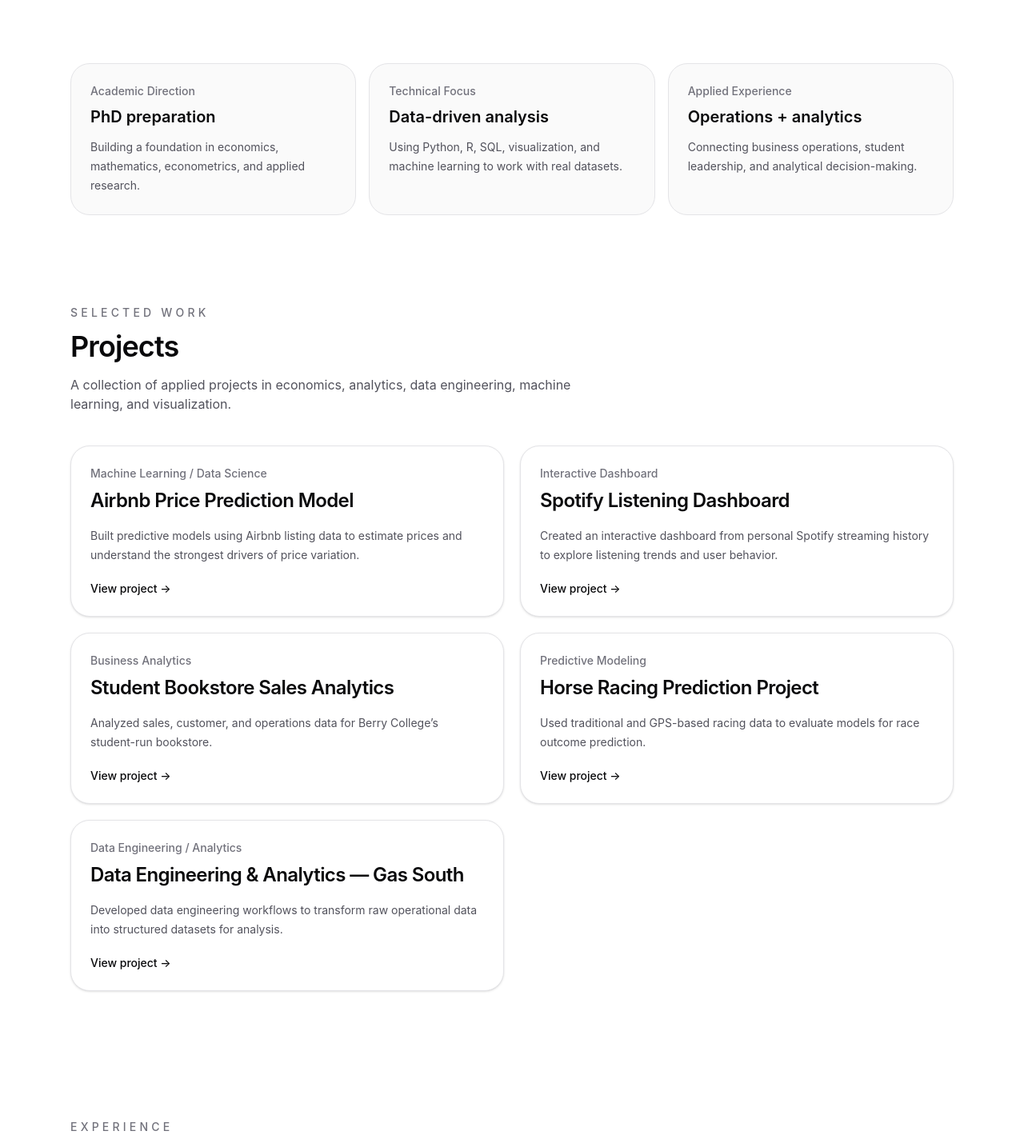
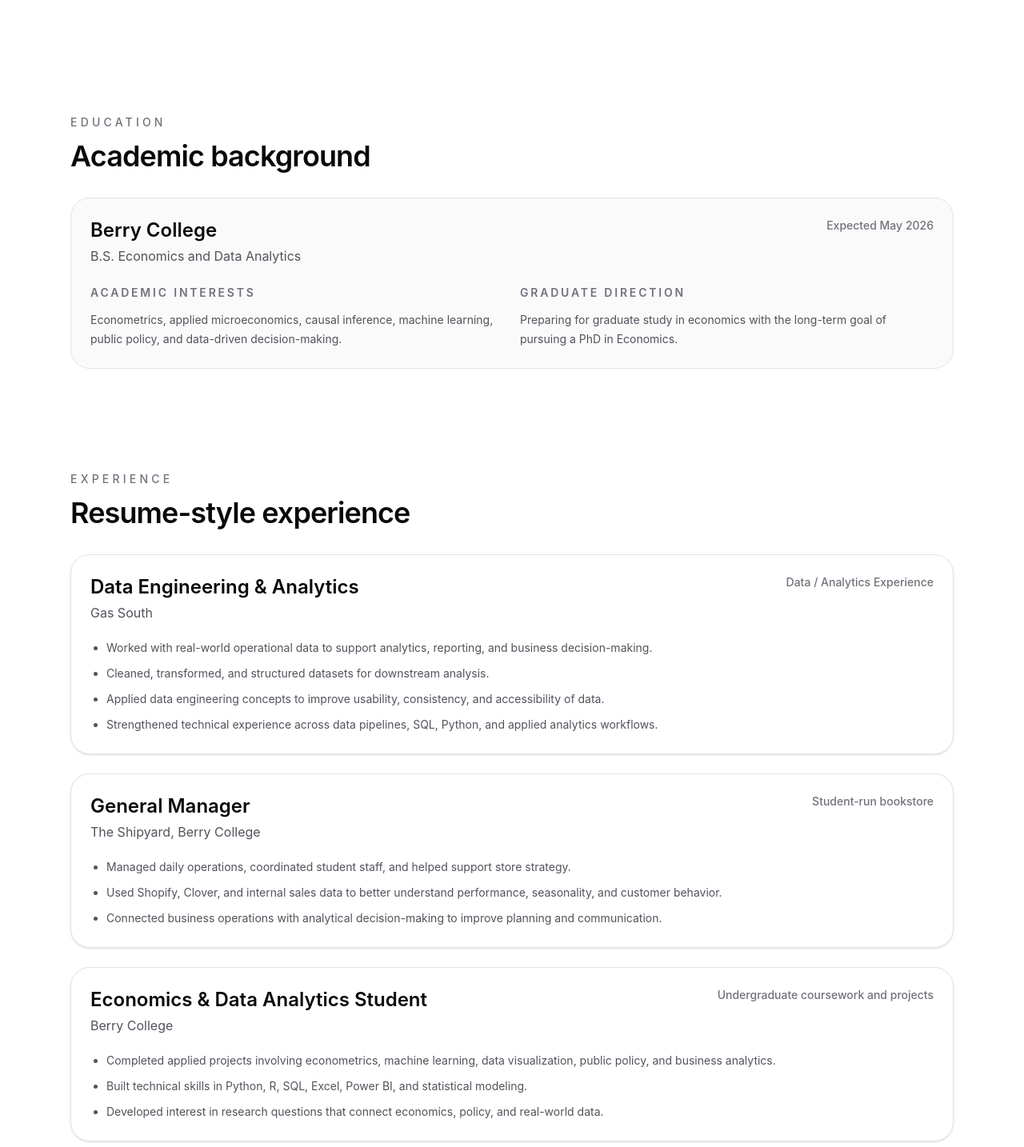
Before and after one commit to ebrown04/ethan-portfolio, a React (Vite) app: page / in a window 1280 px wide. Shown: the part 620-2054 px from the top of the page at 80% size. Built offline with nearby package versions, Linux system fonts and the light colour scheme.

Commit message:
Update Home.jsx

```diff
--- a/src/pages/Home.jsx
+++ b/src/pages/Home.jsx
@@ -2,9 +2,10 @@ import { Link } from "react-router-dom";
 import headshot from "../assets/EthanHeadshot.JPG";
 import { projects } from "../data/projects";
 
-const LINKEDIN_URL = "https://www.linkedin.com/in/ethanbrown04";
+const LINKEDIN_URL = "https://www.linkedin.com/in/YOUR-LINKEDIN/";
 const GITHUB_URL = "https://github.com/ebrown04";
 const RESUME_URL = "/resume.pdf";
+const EMAIL = "your.email@example.com";
 
 export default function Home() {
   return (
@@ -16,8 +17,9 @@ export default function Home() {
           </a>
 
           <div className="hidden gap-6 text-sm text-zinc-600 md:flex">
+            <a href="#education" className="hover:text-zinc-950">Education</a>
+            <a href="#experience" className="hover:text-zinc-950">Experience</a>
             <a href="#projects" className="hover:text-zinc-950">Projects</a>
-            <a href="#experience" className="hover:text-zinc-950">Experience</a>
             <a href="#skills" className="hover:text-zinc-950">Skills</a>
             <a href="#contact" className="hover:text-zinc-950">Contact</a>
           </div>
@@ -86,33 +88,156 @@ export default function Home() {
         </div>
       </section>
 
-      <section className="mx-auto max-w-6xl px-6 pb-8">
-        <div className="grid gap-4 md:grid-cols-3">
-          <div className="rounded-3xl border border-zinc-200 bg-zinc-50 p-6">
-            <p className="text-sm font-medium text-zinc-500">Academic Direction</p>
-            <h3 className="mt-2 text-xl font-semibold">PhD preparation</h3>
-            <p className="mt-3 text-sm leading-6 text-zinc-600">
-              Building a foundation in economics, mathematics, econometrics, and
-              applied research.
+      <section id="education" className="mx-auto max-w-6xl px-6 py-16">
+        <p className="text-sm font-medium uppercase tracking-[0.3em] text-zinc-500">
+          Education
+        </p>
+        <h2 className="mt-3 text-4xl font-semibold tracking-tight">
+          Academic background
+        </h2>
+
+        <div className="mt-8 rounded-3xl border border-zinc-200 bg-zinc-50 p-6">
+          <div className="flex flex-col justify-between gap-2 md:flex-row md:items-start">
+            <div>
+              <h3 className="text-2xl font-semibold">Berry College</h3>
+              <p className="mt-1 text-zinc-600">
+                B.S. Economics and Data Analytics
+              </p>
+            </div>
+
+            <p className="text-sm font-medium text-zinc-500">
+              Expected May 2026
             </p>
           </div>
 
-          <div className="rounded-3xl border border-zinc-200 bg-zinc-50 p-6">
-            <p className="text-sm font-medium text-zinc-500">Technical Focus</p>
-            <h3 className="mt-2 text-xl font-semibold">Data-driven analysis</h3>
-            <p className="mt-3 text-sm leading-6 text-zinc-600">
-              Using Python, R, SQL, visualization, and machine learning to work
-              with real datasets.
-            </p>
+          <div className="mt-6 grid gap-5 md:grid-cols-2">
+            <div>
+              <h4 className="text-sm font-semibold uppercase tracking-[0.2em] text-zinc-500">
+                Academic interests
+              </h4>
+              <p className="mt-3 text-sm leading-6 text-zinc-600">
+                Econometrics, applied microeconomics, causal inference, machine
+                learning, public policy, and data-driven decision-making.
+              </p>
+            </div>
+
+            <div>
+              <h4 className="text-sm font-semibold uppercase tracking-[0.2em] text-zinc-500">
+                Graduate direction
+              </h4>
+              <p className="mt-3 text-sm leading-6 text-zinc-600">
+                Preparing for graduate study in economics with the long-term goal
+                of pursuing a PhD in Economics.
+              </p>
+            </div>
+          </div>
+        </div>
+      </section>
+
+      <section id="experience" className="mx-auto max-w-6xl px-6 py-16">
+        <p className="text-sm font-medium uppercase tracking-[0.3em] text-zinc-500">
+          Experience
+        </p>
+        <h2 className="mt-3 text-4xl font-semibold tracking-tight">
+          Resume-style experience
+        </h2>
+
+        <div className="mt-8 space-y-6">
+          <div className="rounded-3xl border border-zinc-200 bg-white p-6 shadow-sm">
+            <div className="flex flex-col justify-between gap-2 md:flex-row md:items-start">
+              <div>
+                <h3 className="text-2xl font-semibold">
+                  Data Engineering & Analytics
+                </h3>
+                <p className="mt-1 text-zinc-600">Gas South</p>
+              </div>
+
+              <p className="text-sm font-medium text-zinc-500">
+                Data / Analytics Experience
+              </p>
+            </div>
+
+            <ul className="mt-5 list-disc space-y-2 pl-5 text-sm leading-6 text-zinc-600">
+              <li>
+                Worked with real-world operational data to support analytics,
+                reporting, and business decision-making.
+              </li>
+              <li>
+                Cleaned, transformed, and structured datasets for downstream
+                analysis.
+              </li>
+              <li>
+                Applied data engineering concepts to improve usability,
+                consistency, and accessibility of data.
+              </li>
+              <li>
+                Strengthened technical experience across data pipelines, SQL,
+                Python, and applied analytics workflows.
+              </li>
+            </ul>
           </div>
 
-          <div className="rounded-3xl border border-zinc-200 bg-zinc-50 p-6">
-            <p className="text-sm font-medium text-zinc-500">Applied Experience</p>
-            <h3 className="mt-2 text-xl font-semibold">Operations + analytics</h3>
-            <p className="mt-3 text-sm leading-6 text-zinc-600">
-              Connecting business operations, student leadership, and analytical
-              decision-making.
-            </p>
+          <div className="rounded-3xl border border-zinc-200 bg-white p-6 shadow-sm">
+            <div className="flex flex-col justify-between gap-2 md:flex-row md:items-start">
+              <div>
+                <h3 className="text-2xl font-semibold">
+                  General Manager
+                </h3>
+                <p className="mt-1 text-zinc-600">
+                  The Shipyard, Berry College
+                </p>
+              </div>
+
+              <p className="text-sm font-medium text-zinc-500">
+                Student-run bookstore
+              </p>
+            </div>
+
+            <ul className="mt-5 list-disc space-y-2 pl-5 text-sm leading-6 text-zinc-600">
+              <li>
+                Managed daily operations, coordinated student staff, and helped
+                support store strategy.
+              </li>
+              <li>
+                Used Shopify, Clover, and internal sales data to better
+                understand performance, seasonality, and customer behavior.
+              </li>
+              <li>
+                Connected business operations with analytical decision-making to
+                improve planning and communication.
+              </li>
+            </ul>
+          </div>
+
+          <div className="rounded-3xl border border-zinc-200 bg-white p-6 shadow-sm">
+            <div className="flex flex-col justify-between gap-2 md:flex-row md:items-start">
+              <div>
+                <h3 className="text-2xl font-semibold">
+                  Economics & Data Analytics Student
+                </h3>
+                <p className="mt-1 text-zinc-600">Berry College</p>
+              </div>
+
+              <p className="text-sm font-medium text-zinc-500">
+                Undergraduate coursework and projects
+              </p>
+            </div>
+
+            <ul className="mt-5 list-disc space-y-2 pl-5 text-sm leading-6 text-zinc-600">
+              <li>
+                Completed applied projects involving econometrics, machine
+                learning, data visualization, public policy, and business
+                analytics.
+              </li>
+              <li>
+                Built technical skills in Python, R, SQL, Excel, Power BI, and
+                statistical modeling.
+              </li>
+              <li>
+                Developed interest in research questions that connect economics,
+                policy, and real-world data.
+              </li>
+            </ul>
           </div>
         </div>
       </section>
@@ -155,35 +280,6 @@ export default function Home() {
               </p>
             </Link>
           ))}
-        </div>
-      </section>
-
-      <section id="experience" className="mx-auto max-w-6xl px-6 py-20">
-        <p className="text-sm font-medium uppercase tracking-[0.3em] text-zinc-500">
-          Experience
-        </p>
-        <h2 className="mt-3 text-4xl font-semibold tracking-tight">
-          Leadership and applied work
-        </h2>
-
-        <div className="mt-8 grid gap-5 md:grid-cols-2">
-          <div className="rounded-3xl border border-zinc-200 bg-zinc-50 p-6">
-            <h3 className="text-xl font-semibold">General Manager — The Shipyard</h3>
-            <p className="mt-3 text-sm leading-6 text-zinc-600">
-              Managed daily operations for Berry College’s student-run bookstore,
-              coordinated student staff, and worked with sales and customer data
-              to support planning and decision-making.
-            </p>
-          </div>
-
-          <div className="rounded-3xl border border-zinc-200 bg-zinc-50 p-6">
-            <h3 className="text-xl font-semibold">Economics & Data Analytics Student</h3>
-            <p className="mt-3 text-sm leading-6 text-zinc-600">
-              Coursework and projects focused on econometrics, machine learning,
-              visualization, business analytics, and applied research using
-              real-world datasets.
-            </p>
-          </div>
         </div>
       </section>
 
@@ -238,7 +334,7 @@ export default function Home() {
 
           <div className="mt-8 flex flex-wrap gap-3">
             <a
-              href="mailto:your.email@example.com"
+              href={`mailto:${EMAIL}`}
               className="rounded-full bg-white px-5 py-3 text-sm font-medium text-zinc-950"
             >
               Email
```
